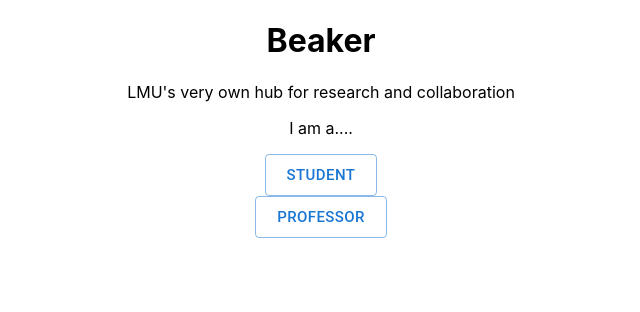
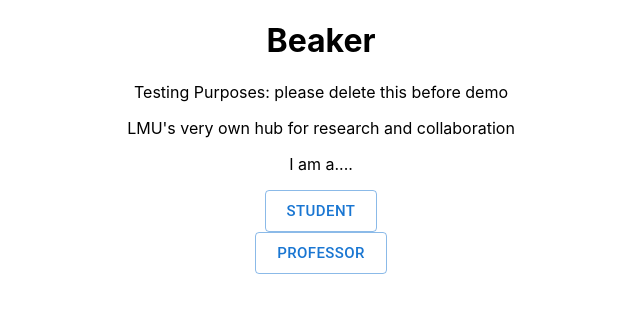
Before and after one commit to tspeedb/Beaker, a React (Create React App) app: page / in a window 1280 px wide. Shown: the top 312 px of the page, without its empty margins (319-959 px from the left). Built offline with nearby package versions, Linux system fonts and the light colour scheme.

Commit message:
testing homepage

```diff
--- a/src/Pages/Homepage.js
+++ b/src/Pages/Homepage.js
@@ -6,6 +6,7 @@
     return (
         <div className="homepage-container">
             <h1>Beaker</h1>
+            <p> Testing Purposes: please delete this before demo </p>
             <p> LMU's very own hub for research and collaboration </p>
             <p> I am a.... </p>
             <Button
```
